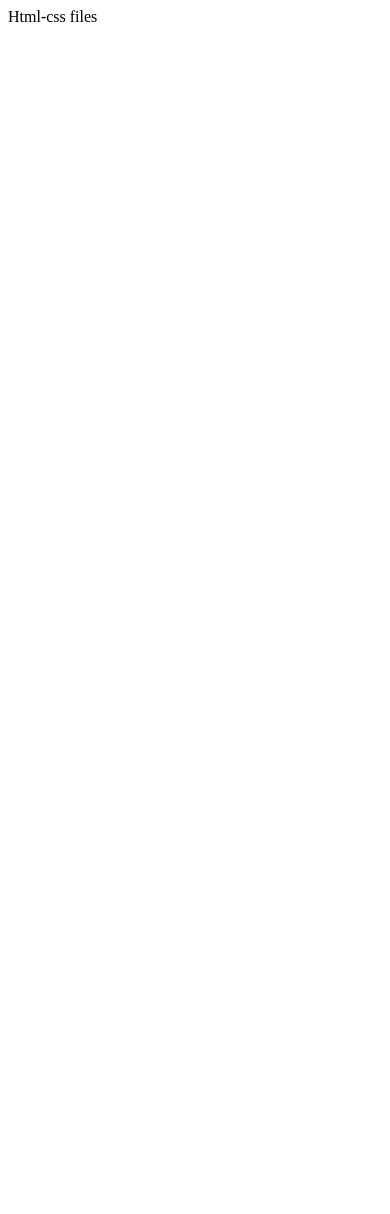
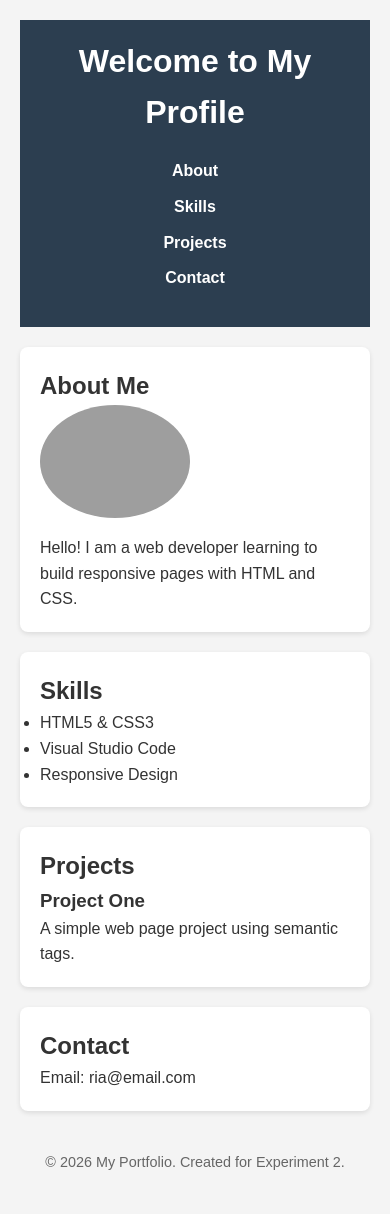
Before and after one commit to RiaModak/FSD-Lab, a PHP site: page / in a window 390 px wide. Before the commit the page is almost empty. Before the commit the page ends 22 px from the top, so only its background shows below. Run offline with PHP 8.4, Linux system fonts and the light colour scheme; grey boxes are pictures that could not be loaded.

Commit message:
Updated html & css files

```diff
--- a/Assign_2/index.html
+++ b/Assign_2/index.html
@@ -1 +1,58 @@
-Html-css files
+<!DOCTYPE html>
+<html lang="en">
+<head>
+    <meta charset="UTF-8">
+    <meta name="viewport" content="width=device-width, initial-scale=1.0">
+    <title>My Portfolio</title>
+    <link rel="stylesheet" href="style.css">
+</head>
+<body>
+
+    <header>
+        <h1>Welcome to My Profile</h1>
+        <nav>
+            <ul>
+                <li><a href="#about">About</a></li>
+                <li><a href="#skills">Skills</a></li>
+                <li><a href="#projects">Projects</a></li>
+                <li><a href="#contact">Contact</a></li>
+            </ul>
+        </nav>
+    </header>
+
+    <main>
+        <section id="about">
+            <h2>About Me</h2>
+            <img src="images/profile.jpg" alt="Profile Picture" width="150">
+            <p>Hello! I am a web developer learning to build responsive pages with HTML and CSS.</p>
+        </section>
+
+        <section id="skills">
+            <h2>Skills</h2>
+            <ul>
+                <li>HTML5 & CSS3</li>
+                <li>Visual Studio Code</li>
+                <li>Responsive Design</li>
+            </ul>
+        </section>
+
+        <section id="projects">
+            <h2>Projects</h2>
+            <div class="project-card">
+                <h3>Project One</h3>
+                <p>A simple web page project using semantic tags.</p>
+            </div>
+        </section>
+
+        <section id="contact">
+            <h2>Contact</h2>
+            <p>Email: ria@email.com</p>
+        </section>
+    </main>
+
+    <footer>
+        <p>&copy; 2026 My Portfolio. Created for Experiment 2.</p>
+    </footer>
+
+</body>
+</html>
--- a/Assign_2/style.css
+++ b/Assign_2/style.css
@@ -1 +1,63 @@
-Html-css files
+* {
+    margin: 0;
+    padding: 0;
+    box-sizing: border-box;
+}
+
+body {
+    font-family: Arial, sans-serif;
+    line-height: 1.6;
+    color: #333;
+    background-color: #f4f4f4;
+    padding: 20px;
+}
+
+header {
+    background: #2c3e50;
+    color: #fff;
+    padding: 1rem;
+    text-align: center;
+}
+
+nav ul {
+    list-style: none;
+    padding: 10px 0;
+}
+
+nav ul li {
+    display: inline;
+    margin: 0 15px;
+}
+
+nav ul li a {
+    color: white;
+    text-decoration: none;
+    font-weight: bold;
+}
+
+section {
+    background: white;
+    margin: 20px 0;
+    padding: 20px;
+    border-radius: 8px;
+    box-shadow: 0 2px 5px rgba(0,0,0,0.1);
+}
+
+img {
+    border-radius: 50%;
+    margin-bottom: 10px;
+}
+
+footer {
+    text-align: center;
+    padding: 20px;
+    font-size: 0.9rem;
+    color: #666;
+}
+
+@media (max-width: 600px) {
+    nav ul li {
+        display: block;
+        margin: 10px 0;
+    }
+}
```
